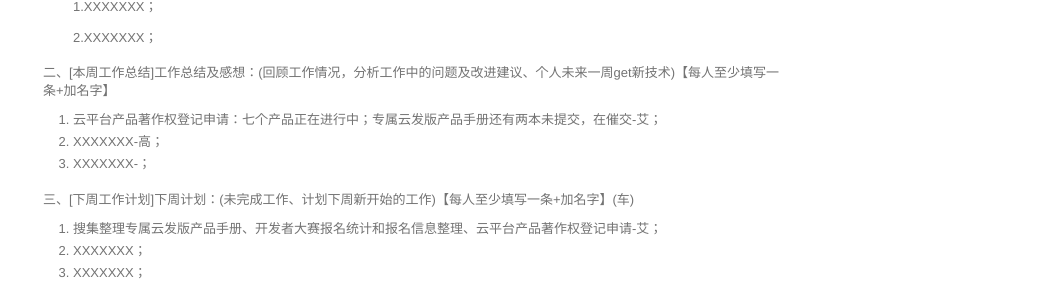
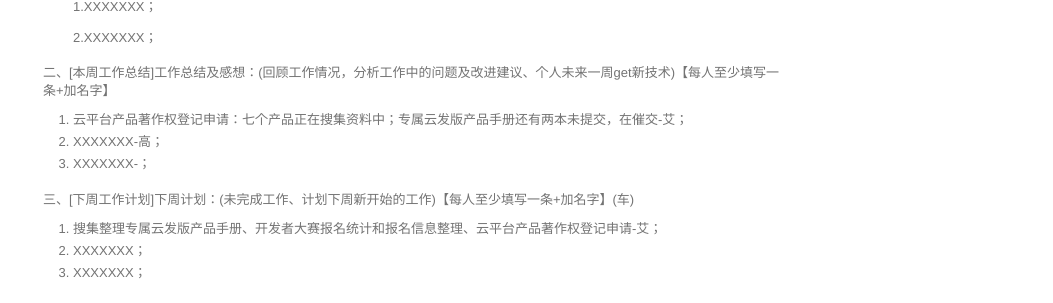
Before and after one commit to walllFlower/blog, a Jekyll site: the page built from _posts/2018-07-17-day_report_cxz.md, in a window 1280 px wide and 900 px high, scrolled down 1045 px. Shown: the part 148-451 px from the top of the window, without its empty margins (227-1280 px from the left). Built offline with Jekyll 4.4.1, drawn with Linux system fonts in a browser that asks for light colours; comment, search, counter and statistics services are not loaded.

Commit message:
Update 2018-07-17-day_report_cxz.md

```diff
--- a/_posts/2018-07-17-day_report_cxz.md
+++ b/_posts/2018-07-17-day_report_cxz.md
@@ -72,7 +72,7 @@ categories: 技术运营工作周报
 
 二、[本周工作总结]工作总结及感想：(回顾工作情况，分析工作中的问题及改进建议、个人未来一周get新技术)【每人至少填写一条+加名字】
 
-1. 云平台产品著作权登记申请：七个产品正在进行中；专属云发版产品手册还有两本未提交，在催交-艾；
+1. 云平台产品著作权登记申请：七个产品正在搜集资料中；专属云发版产品手册还有两本未提交，在催交-艾；
 2. XXXXXXX-高；
 3. XXXXXXX-；
 
```
